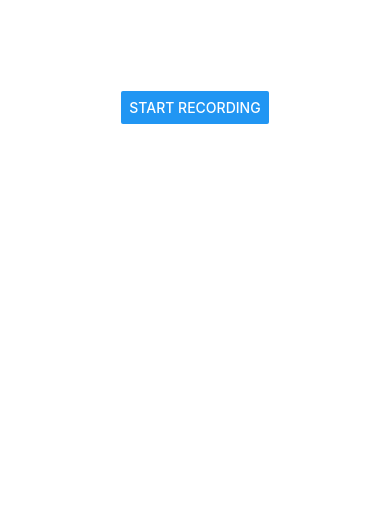
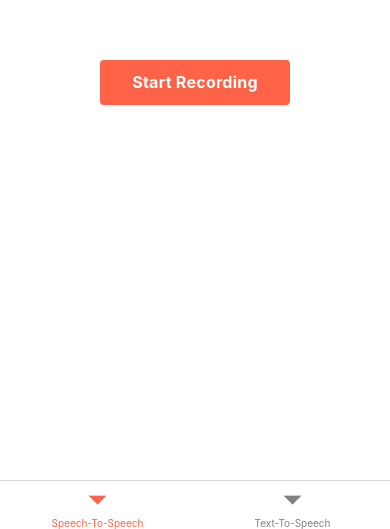
Before and after one commit to antlanger/LanguageSloth_Frontend, a React Native app: screen /Speech-To-Speech in a window 390 px wide. Shown: the part 315-844 px from the top of the page. Built offline with nearby package versions, Linux system fonts and the light colour scheme.

Commit message:
Addes Tabs to Application

```diff
--- a/App.js
+++ b/App.js
@@ -1,106 +1,33 @@
-//################### Imports ###########################
-import { StatusBar } from 'expo-status-bar';
-import React from 'react';
-import { Button, StyleSheet, Text, View, Alert } from 'react-native';
-import { Audio } from 'expo-av';
-import * as Sharing from 'expo-sharing';
+/* -------------------------------------------------------------------------- */
+/*                                   Imports                                  */
+/* -------------------------------------------------------------------------- */
+import { NavigationContainer } from '@react-navigation/native';
+import { createBottomTabNavigator } from '@react-navigation/bottom-tabs';
+import SpeechToSpeech from './SpeechToSpeech';
+import TextToSpeech from './TextToSpeech';
 
 
-//################### Implementierung ###################
+/* -------------------------------------------------------------------------- */
+/*                                  Variables                                 */
+/* -------------------------------------------------------------------------- */
+//https://reactnavigation.org/docs/bottom-tab-navigator
+const Tab = createBottomTabNavigator();
+
+
+/* -------------------------------------------------------------------------- */
+/*                               Implementation                               */
+/* -------------------------------------------------------------------------- */
 export default function App() {
-  const [recording, setRecording] = React.useState();
-  const [recordings, setRecordings] = React.useState([]);
-  const [message, setMessage] = React.useState("");
-
-  async function startRecording() {
-    try {
-      const permission = await Audio.requestPermissionsAsync();
-
-      if (permission.status === "granted") {
-        await Audio.setAudioModeAsync({
-          allowsRecordingIOS: true,
-          playsInSilentModeIOS: true
-        });
-
-        const { recording } = await Audio.Recording.createAsync(
-          Audio.RECORDING_OPTIONS_PRESET_HIGH_QUALITY
-        );
-
-        setRecording(recording);
-      } else {
-        setMessage("Please grant permission to app to access microphone");
-      }
-    } catch (err) {
-      console.error('Failed to start recording', err);
-    }
-  }
-
-  async function stopRecording() {
-    setRecording(undefined);
-    await recording.stopAndUnloadAsync();
-
-    let updatedRecordings = [...recordings];
-    const { sound, status } = await recording.createNewLoadedSoundAsync();
-    updatedRecordings.push({
-      sound: sound,
-      duration: getDurationFormatted(status.durationMillis),
-      file: recording.getURI()
-    });
-
-    setRecordings(updatedRecordings);
-  }
-
-  function getDurationFormatted(millis) {
-    const minutes = millis / 1000 / 60;
-    const minutesDisplay = Math.floor(minutes);
-    const seconds = Math.round((minutes - minutesDisplay) * 60);
-    const secondsDisplay = seconds < 10 ? `0${seconds}` : seconds;
-    return `${minutesDisplay}:${secondsDisplay}`;
-  }
-
-  function getRecordingLines() {
-    return recordings.map((recordingLine, index) => {
-      return (
-        <View key={index} style={styles.row}>
-          <Text style={styles.fill}>Recording {index + 1} - {recordingLine.duration}</Text>
-          <Button style={styles.button} onPress={() => recordingLine.sound.replayAsync()} title="Play"></Button>
-          <Button style={styles.button} onPress={() => Sharing.shareAsync(recordingLine.file)} title="Share"></Button>
-        </View>
-      );
-    });
-  }
-
   return (
-    <View style={styles.container}>
-      <Text>{message}</Text>
-      <Button
-        title={recording ? 'Stop Recording' : 'Start Recording'}
-        onPress={recording ? stopRecording : startRecording} />
-      {getRecordingLines()}
-      <StatusBar style="auto" />
-    </View>
+    <NavigationContainer>
+      <Tab.Navigator screenOptions={({ route }) => ({
+          headerShown:false,
+          tabBarActiveTintColor: 'tomato',
+          tabBarInactiveTintColor: 'gray',
+        })}>
+        <Tab.Screen name="Speech-To-Speech" component={SpeechToSpeech} />
+        <Tab.Screen name="Text-To-Speech" component={TextToSpeech} />
+      </Tab.Navigator>
+    </NavigationContainer>
   );
 }
-
-
-//################### Styling ###########################
-const styles = StyleSheet.create({
-  container: {
-    flex: 1,
-    backgroundColor: '#fff',
-    alignItems: 'center',
-    justifyContent: 'center',
-  },
-  row: {
-    flexDirection: 'row',
-    alignItems: 'center',
-    justifyContent: 'center',
-  },
-  fill: {
-    flex: 1,
-    margin: 16
-  },
-  button: {
-    margin: 16
-  }
-});
--- /dev/null
+++ b/SpeechToSpeech.js
@@ -0,0 +1,130 @@
+/* -------------------------------------------------------------------------- */
+/*                                   Imports                                  */
+/* -------------------------------------------------------------------------- */
+import * as React from 'react';
+import { StatusBar } from 'expo-status-bar';
+import { StyleSheet, Text, View, Button, Pressable } from 'react-native';
+import { Audio } from 'expo-av';
+import * as Sharing from 'expo-sharing';
+
+
+/* -------------------------------------------------------------------------- */
+/*                               Implementation                               */
+/* -------------------------------------------------------------------------- */
+export default function SpeechToSpeech() {
+  const [recording, setRecording] = React.useState();
+  const [recordings, setRecordings] = React.useState([]);
+  const [message, setMessage] = React.useState("");
+
+  async function startRecording() {
+    try {
+      const permission = await Audio.requestPermissionsAsync();
+
+      if (permission.status === "granted") {
+        await Audio.setAudioModeAsync({
+          allowsRecordingIOS: true,
+          playsInSilentModeIOS: true
+        });
+
+        const { recording } = await Audio.Recording.createAsync(
+          Audio.RECORDING_OPTIONS_PRESET_HIGH_QUALITY
+        );
+
+        setRecording(recording);
+      } else {
+        setMessage("Please grant permission to app to access microphone");
+      }
+    } catch (err) {
+      console.error('Failed to start recording', err);
+    }
+  }
+
+  async function stopRecording() {
+    setRecording(undefined);
+    await recording.stopAndUnloadAsync();
+
+    let updatedRecordings = [...recordings];
+    const { sound, status } = await recording.createNewLoadedSoundAsync();
+    updatedRecordings.push({
+      sound: sound,
+      duration: getDurationFormatted(status.durationMillis),
+      file: recording.getURI()
+    });
+
+    setRecordings(updatedRecordings);
+  }
+
+  function getDurationFormatted(millis) {
+    const minutes = millis / 1000 / 60;
+    const minutesDisplay = Math.floor(minutes);
+    const seconds = Math.round((minutes - minutesDisplay) * 60);
+    const secondsDisplay = seconds < 10 ? `0${seconds}` : seconds;
+    return `${minutesDisplay}:${secondsDisplay}`;
+  }
+
+  function getRecordingLines() {
+    return recordings.map((recordingLine, index) => {
+      return (
+        <View key={index} style={styles.row}>
+          <Text style={styles.fill}>Recording {index + 1}</Text>
+          <Pressable style={styles.button} onPress={() => recordingLine.sound.replayAsync()}>
+            <Text style={styles.text}>Play</Text>
+          </Pressable>
+        </View>
+      );
+    });
+  }
+
+  //<Button style={styles.button} onPress={() => Sharing.shareAsync(recordingLine.file)} title="Share"></Button>
+
+  return (
+    <View style={styles.container}>
+      <Text>{message}</Text>
+        <Pressable
+        onPress={recording ? stopRecording : startRecording}
+        style={styles.button}>
+            <Text style={styles.text}>{recording ? 'Stop Recording' : 'Start Recording'}</Text>
+        </Pressable>
+      {getRecordingLines()}
+      <StatusBar style="auto" />
+    </View>
+  );
+}
+
+
+/* -------------------------------------------------------------------------- */
+/*                                   Styling                                  */
+/* -------------------------------------------------------------------------- */
+const styles = StyleSheet.create({
+  container: {
+    flex: 1,
+    backgroundColor: '#fff',
+    alignItems: 'center',
+    justifyContent: 'center',
+  },
+  row: {
+    flexDirection: 'row',
+    alignItems: 'center',
+    justifyContent: 'center',
+  },
+  fill: {
+    flex: 1,
+    margin: 16
+  },
+  button: {
+    alignItems: 'center',
+    justifyContent: 'center',
+    paddingVertical: 12,
+    paddingHorizontal: 32,
+    borderRadius: 4,
+    elevation: 3,
+    backgroundColor: 'tomato',
+  },
+  text: {
+    fontSize: 16,
+    lineHeight: 21,
+    fontWeight: 'bold',
+    letterSpacing: 0.25,
+    color: 'white',
+  }
+});
--- /dev/null
+++ b/TextToSpeech.js
@@ -0,0 +1,29 @@
+/* -------------------------------------------------------------------------- */
+/*                                   Imports                                  */
+/* -------------------------------------------------------------------------- */
+import { StatusBar } from 'expo-status-bar';
+import { StyleSheet, Text, View } from 'react-native';
+
+/* -------------------------------------------------------------------------- */
+/*                               Implementation                               */
+/* -------------------------------------------------------------------------- */
+export default function TextToSpeech() {
+  return (
+    <View style={styles.container}>
+        <Text> This is Text to Speech </Text>
+        <StatusBar style="auto"/>
+    </View>
+  );
+}
+
+/* -------------------------------------------------------------------------- */
+/*                                   Styling                                  */
+/* -------------------------------------------------------------------------- */
+const styles = StyleSheet.create({
+  container: {
+    flex: 1,
+    backgroundColor: '#fff',
+    alignItems: 'center',
+    justifyContent: 'center',
+  }
+});
--- a/package.json
+++ b/package.json
@@ -10,6 +10,8 @@
   },
   "dependencies": {
     "@expo/webpack-config": "^0.17.0",
+    "@react-navigation/bottom-tabs": "^6.4.1",
+    "@react-navigation/native": "^6.0.14",
     "expo": "~46.0.9",
     "expo-av": "^12.0.4",
     "expo-sharing": "^10.3.0",
@@ -22,6 +24,8 @@
     "react-native": "0.69.5",
     "react-native-audio-recorder-player": "^3.5.1",
     "react-native-paper": "^4.12.4",
+    "react-native-safe-area-context": "4.3.1",
+    "react-native-screens": "~3.15.0",
     "react-native-web": "~0.18.7"
   },
   "devDependencies": {
```
Also changed, not shown: 1 other file (tests, documents, lock files or other folders).
